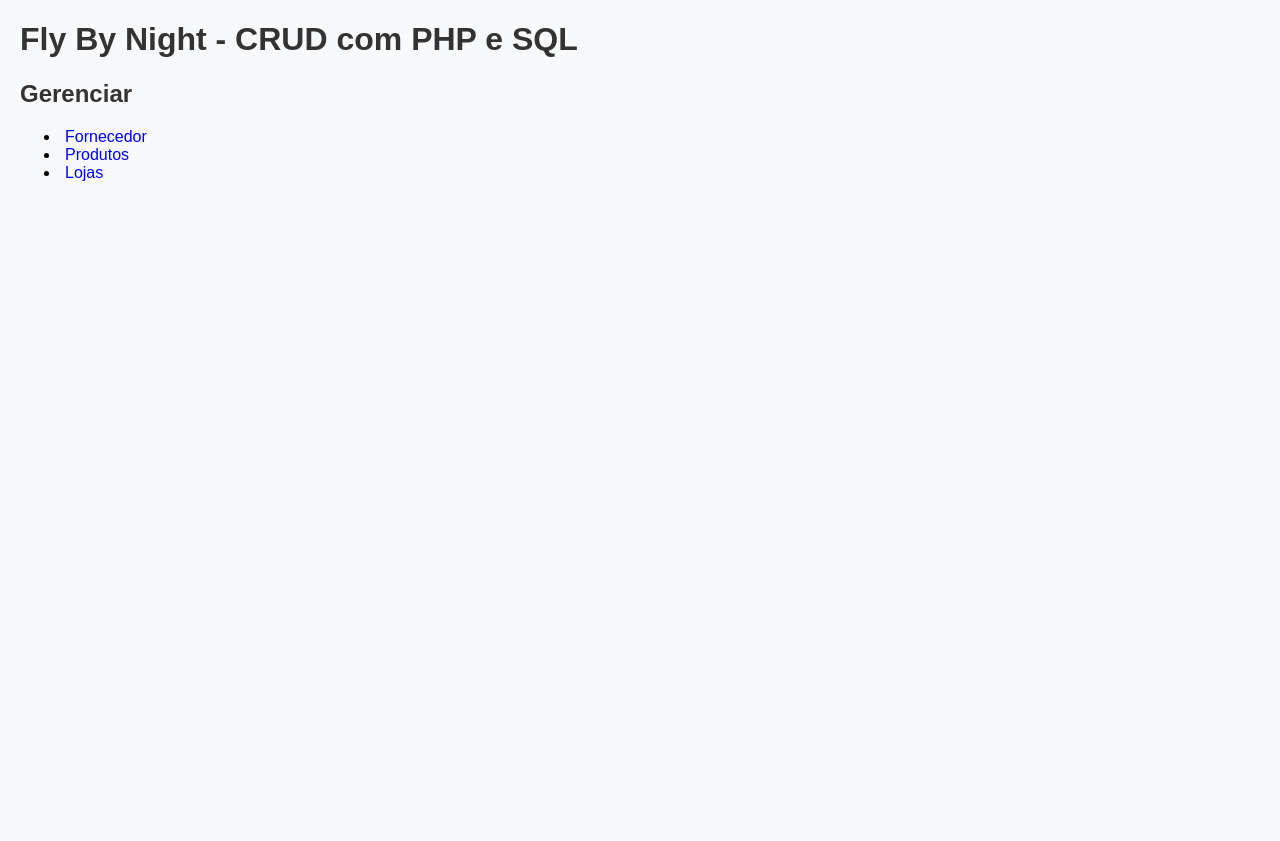
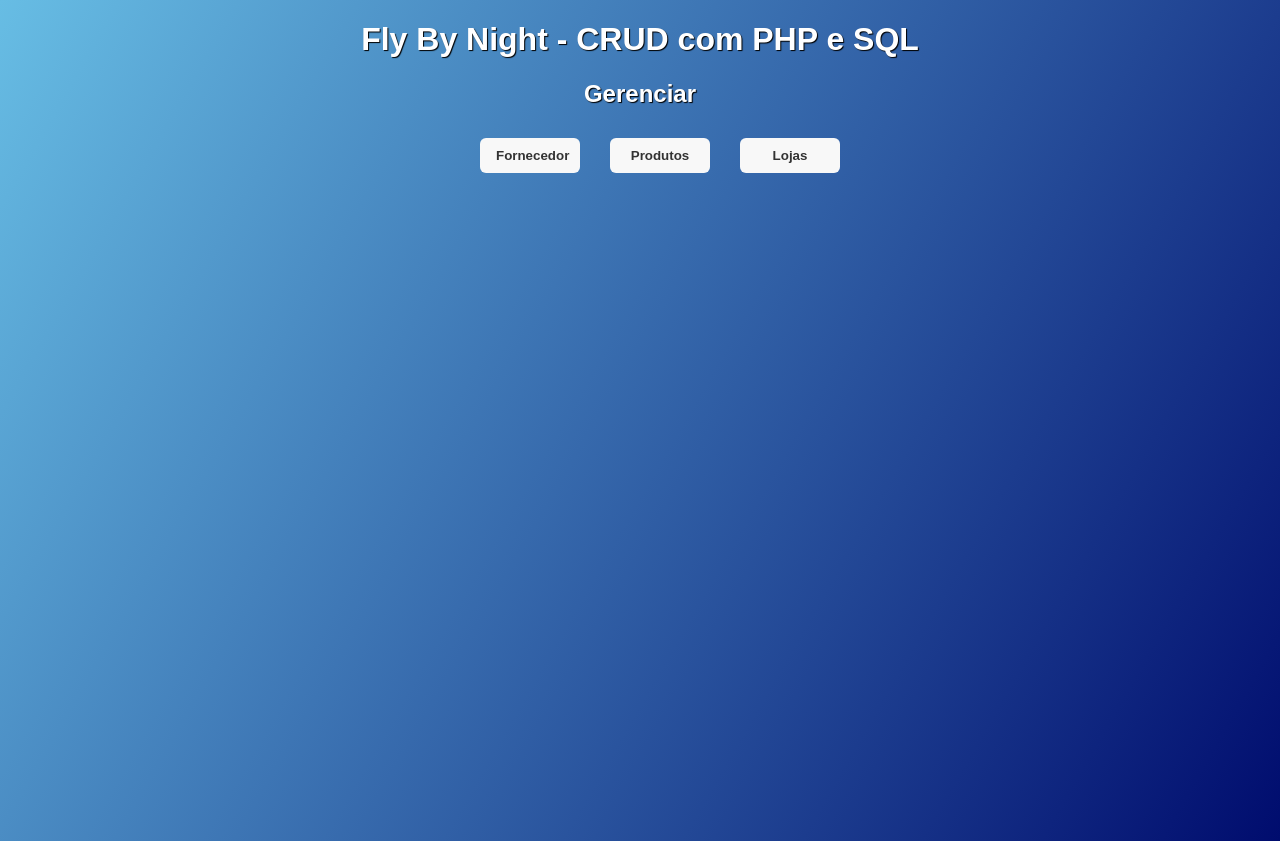
Before and after one commit to Emerson-FullStackSenacPenha/flybynight-gerenciamento, a PHP site: page / in a window 1280 px wide. Before the commit the page ends 181 px from the top, so only its background shows below. Run offline with PHP 8.4, Linux system fonts and the light colour scheme.

Commit message:
edição flybynight

```diff
--- a/css/estilos.css
+++ b/css/estilos.css
@@ -2,13 +2,19 @@ body {
 
     font-family: Arial, Helvetica, sans-serif;
     margin: 20px;
-    background-color: #f8f9fa;
+    background-image: linear-gradient(120deg, #67BDE4, #000C6E);
+    background-repeat: no-repeat;
+    height: 100vh;
 
 }
 
-h1, h2 {
+.titulo, .subtitulo, ul, caption, h1, h2{
 
-    color: #333;
+    justify-content: center;
+    text-align: center;
+
+    color: white;
+    text-shadow: 1px 1px 1px black;
 
 }
 
@@ -29,14 +35,21 @@ a:hover{
 
 table {
 
-    width: 80%;
+    width: 100%;
     margin-top: 10px;
     border-collapse: collapse;
+    display: flex;
+    flex-direction: column;
+    justify-content: center;
+    align-items: center;
+    gap: 10px   ;
+
 
 }
 
 th, td {
 
+    background-color: white;
     border: 1px solid silver;
     padding: 8px;
 
@@ -80,19 +93,39 @@ input, textarea, select {
 
 }
 
-button {
+ul{
+
+    list-style: none;
+    display: flex;
+    flex-direction: row;
+
+}
+
+li{
+
+margin: 10px;
+
+}
+
+button, .option{
 
     background-color: #333;
     color: white;
     border: none;
     padding: 10px 16px;
     border-radius: 6px;
+    width: 100px;
     cursor: pointer;
+    font-weight: 600;
+    text-align: center;
+    text-decoration: none;
 
 }
 
-button:hover, button:focus {
+button, .option:hover, button, .option:focus {
 
-    background-color: #037ea3;
-
+    background-color: #f8f8f8;
+    color: #333;
+    font-weight: 600;
+    text-decoration: none;
 }
--- a/fornecedores/listar.php
+++ b/fornecedores/listar.php
@@ -27,8 +27,8 @@ echo "</pre>";
 </head>
 <body>
     <h1>Fornecedores</h1>
-    <a href="../fornecedores/inserir.php">Novo fornecedor</a>
-    <a href="../index.php">Voltar</a>
+    <a class="option" href="../fornecedores/inserir.php">Novo fornecedor</a>
+    <a class="option" href="../index.php">Voltar</a>
 
     <!-- Estruturando uma tabela HTML para exibir os dados -->
 
--- a/index.php
+++ b/index.php
@@ -8,13 +8,13 @@
 </head>
 <body>
 
-<h1>Fly By Night - CRUD com PHP e SQL</h1>
-<h2>Gerenciar</h2>
+<h1 class="titulo">Fly By Night - CRUD com PHP e SQL</h1>
+<h2 class="subtitulo">Gerenciar</h2>
 
 <ul>
-    <li><a href="fornecedores/listar.php">Fornecedor</a></li>
-    <li><a href="produtos/listar.php">Produtos</a></li>
-    <li><a href="lojas/listar.php">Lojas</a></li>
+    <li><a href="fornecedores/listar.php"><button>Fornecedor</button></a></li>
+    <li><a href="produtos/listar.php"><button>Produtos</button></a></li>
+    <li><a href="lojas/listar.php"><button>Lojas</button></a></li>
 </ul>
 
 </body>
```
